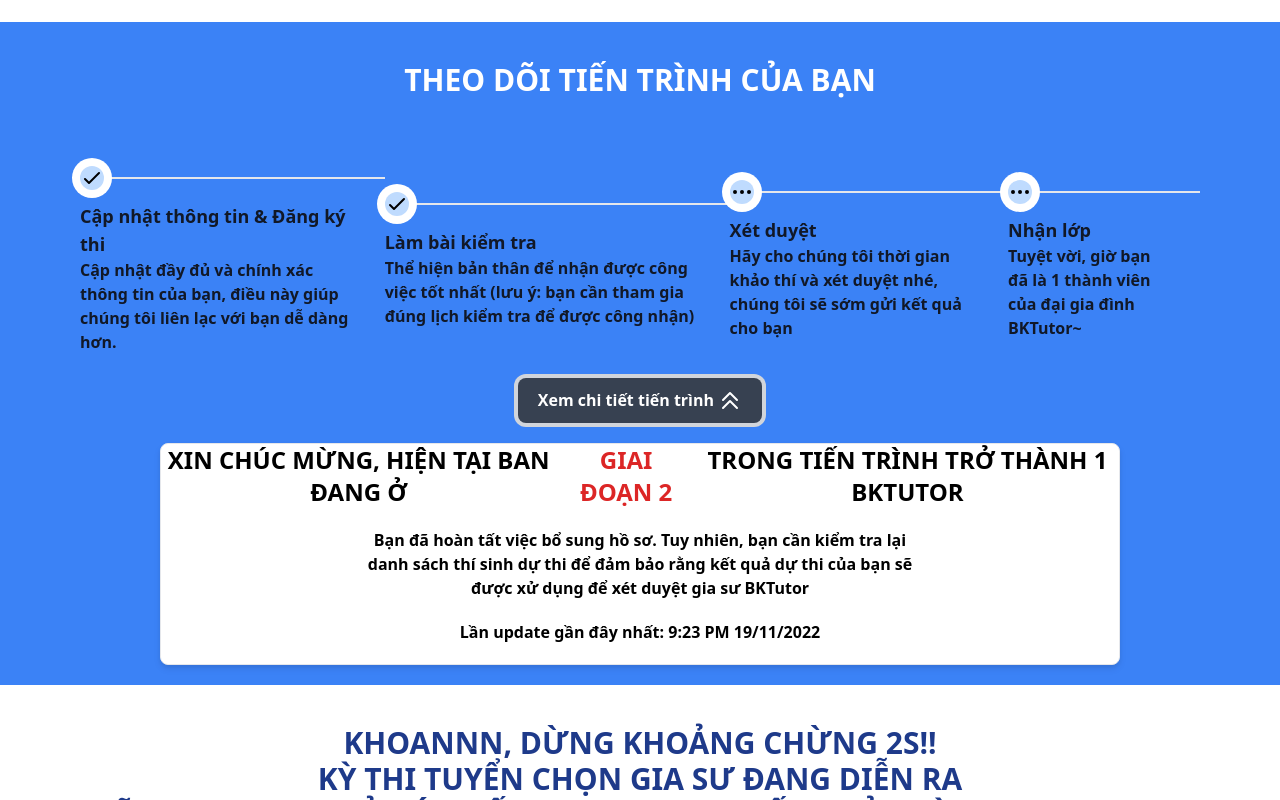
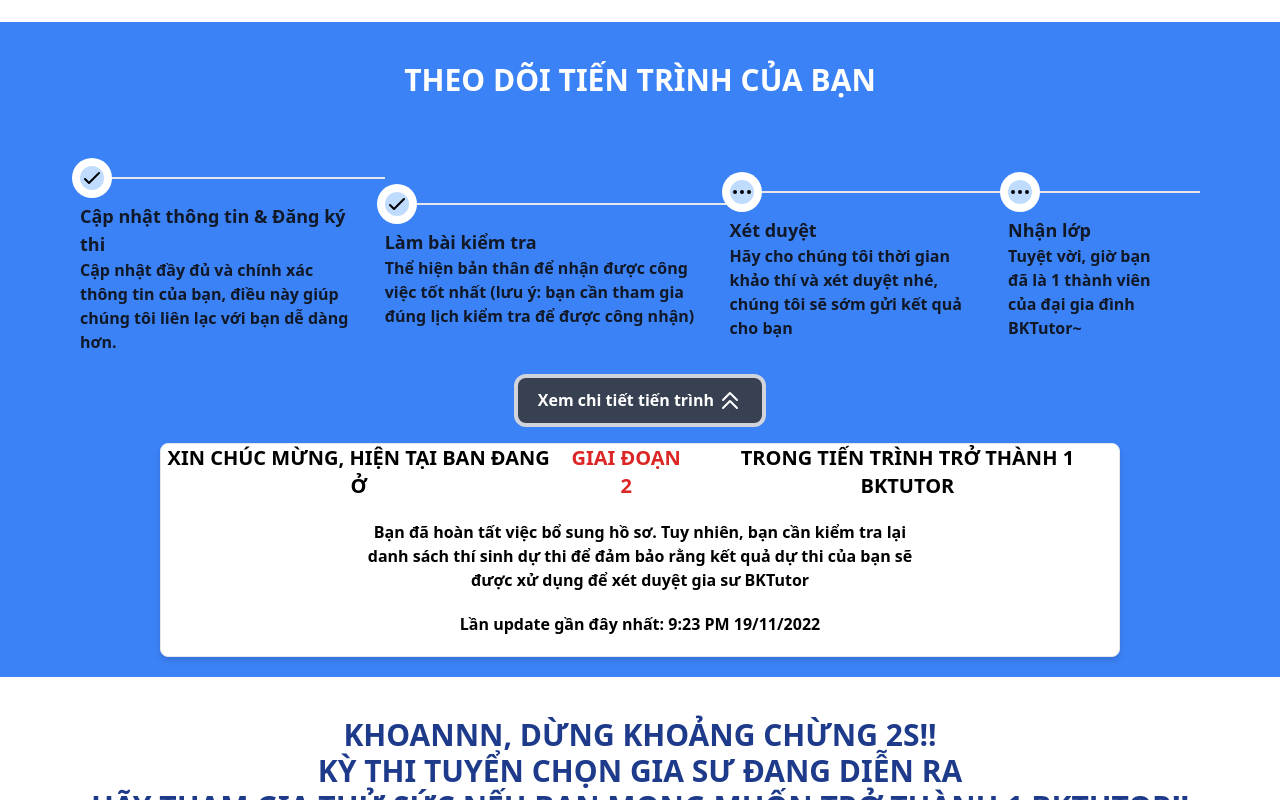
Before and after one commit to chituenguyen/ThuongMaiDienTu, a React (Vite) app: page /become-tutor in a window 1280 px wide. Both pictures are taken after a click on the button "Xem chi tiết tiến trình". Shown: the part 1094-1894 px from the top of the page. Built offline with nearby package versions, Linux system fonts and the light colour scheme; a web font is replaced by a local one.

Commit message:
updat become Tutor page

```diff
--- a/src/components/TutorSection.jsx
+++ b/src/components/TutorSection.jsx
@@ -134,12 +134,16 @@
                     {showProgessDetail ? (
                         <>
                             <div className="progess-detail bg-white rounded-lg border pb-5 w-9/12 drop-shadow-md">
-                                <div className='flex justify-center text-2xl font-bold text-center'>
-                                    XIN CHÚC MỪNG, HIỆN TẠI BAN ĐANG Ở
+                                <div className='flex justify-center inline-block text-xl font-bold text-center'>
+                                    <p>
+                                        XIN CHÚC MỪNG, HIỆN TẠI BAN ĐANG Ở
+                                    </p>
                                     {/* GIAI ĐOẠN */}
-                                    <p className="ml-2 inline-block text-red-600">GIAI ĐOẠN 2</p>
+                                    <span className="inline-block text-red-600 ml-2 mr-2">
+                                        GIAI ĐOẠN 2
+                                    </span>
 
-                                    <p className="ml-2 inline-block">
+                                    <p className="inline-block">
                                         TRONG TIẾN TRÌNH TRỞ THÀNH 1 BKTUTOR
                                     </p>
 
```
